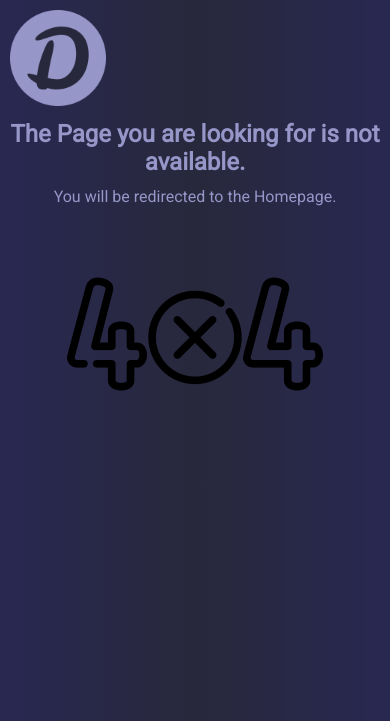
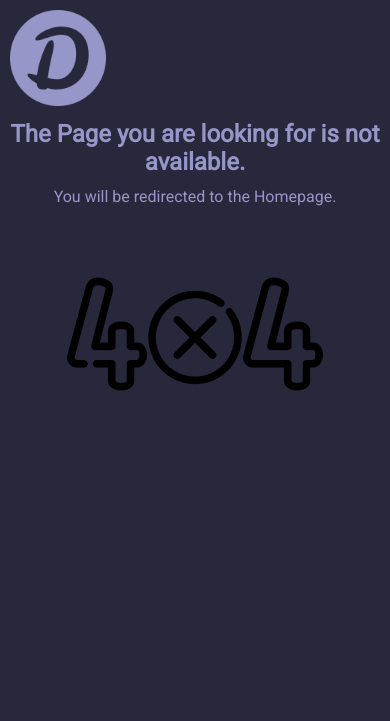
Before and after one commit to Dnoxl/Bio-Website, a Flask app: template templates/404.html in a window 390 px wide. Shown: the top 721 px of the page. Run offline with Flask 3, Linux system fonts and the light colour scheme; the template is opened without the code that fills it, so the values that code supplies are empty.

Commit message:
Finished 404 Page

```diff
--- a/static/404.css
+++ b/static/404.css
@@ -7,8 +7,7 @@
 body {
     font-family: 'Roboto', sans-serif;
     overflow: none;
-    background: rgb(40, 40, 80);
-    background: linear-gradient(90deg, rgba(40, 40, 80, 1) 5%, rgba(40, 40, 60, 1) 50%, rgba(40, 40, 80, 1) 95%);
+    background-color: rgba(40, 40, 60, 1);
 }
 
 #img-container {
--- a/static/navbar.css
+++ b/static/navbar.css
@@ -50,7 +50,7 @@
     font-family: 'Roboto', sans-serif;
     display: flex;
     text-decoration: none;
-    color: rgb(40, 40, 70);
+    color: rgb(40, 40, 60);
     font-variant: inherit;
     font-size: 20px;
 }
@@ -81,6 +81,8 @@
     }
 
     .nav {
+        border-start-end-radius: 20px;
+        border-end-end-radius: 20px;
         display: flex;
         justify-content: flex-end;
         align-items: center;
--- a/templates/404.html
+++ b/templates/404.html
@@ -12,7 +12,7 @@
     <link href="https://fonts.googleapis.com/css2?family=Roboto&display=swap" rel="stylesheet">
     <meta charset="UTF-8">
     <meta name="viewport" content="width=device-width, initial-scale=1.0">
-    <!-- <meta http-equiv="refresh" content="3;url={{ url_for('views.home') }}"> -->
+    <meta http-equiv="refresh" content="5;url={{ url_for('views.home') }}">
     <title>Page Not Found</title>
 </head>
 {% extends "navbar.html" %}
```
